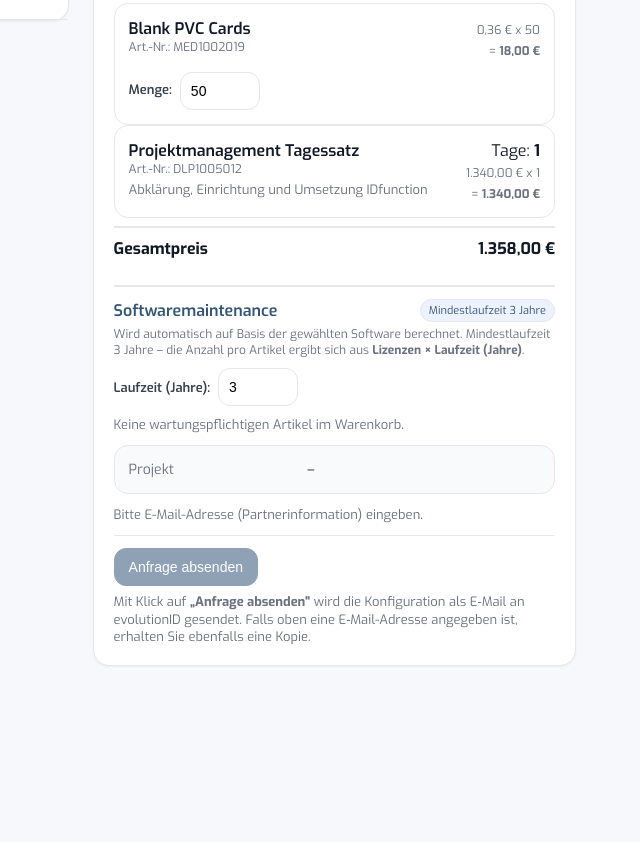
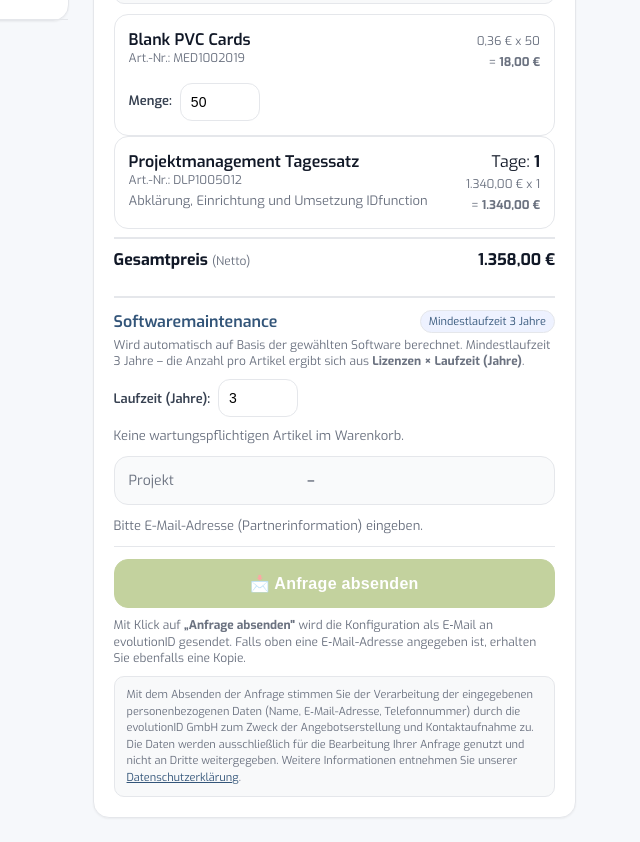
Before and after one commit to florian-schoen/idfmatrix, a plain HTML site: page index.html in a window 1280 px wide. Shown: the part 559-1401 px from the top of the page, without its empty margins (640-1280 px from the left). Before the commit the page ends 1249 px from the top, so only its background shows below. Drawn offline with Linux system fonts and the light colour scheme; no server answers.

Commit message:
Prominent CTA buttons, (Netto) label, DSGVO disclaimer
- btn-primary: green accent color, larger, shadow + hover effect
- Both send buttons: full-width, envelope icon
- cartTotal: add (Netto) label after Gesamtpreis
- Checkout footer: DSGVO consent notice with Datenschutzerklärung link

Co-Authored-By: Claude Sonnet 4.6 <noreply@anthropic.com>

```diff
--- a/css/main.css
+++ b/css/main.css
@@ -44,8 +44,10 @@ input[type="number"], input[type="text"], input[type="email"], input[type="tel"]
 .kv .v { width:58%; font-weight:600; }
 .btn { appearance:none; border:1px solid var(--border); background:#fff; padding:10px 14px; border-radius:12px; font-size:14px; cursor:pointer; }
 .btn:hover { background:#f9fafb; }
-.btn-primary { background: var(--brand-primary); border-color: var(--brand-primary); color:#fff; }
-.btn-primary[disabled] { opacity:.55; cursor:not-allowed; }
+.btn-primary { background: var(--brand-accent); border-color: var(--brand-accent); color:#fff; font-size:16px; font-weight:700; padding:14px 20px; border-radius:14px; box-shadow: 0 4px 14px rgba(124,156,42,.35); letter-spacing:.3px; transition: background .15s, box-shadow .15s, transform .1s; }
+.btn-primary:hover:not([disabled]) { background: #6a8623; box-shadow: 0 6px 20px rgba(124,156,42,.45); transform: translateY(-1px); }
+.btn-primary:active:not([disabled]) { transform: translateY(0); box-shadow: 0 2px 8px rgba(124,156,42,.3); }
+.btn-primary[disabled] { opacity:.45; cursor:not-allowed; box-shadow:none; }
 .badge { font-size: 11px; padding: 3px 8px; background:#eef2ff; color: var(--brand-primary); border-radius: 999px; border:1px solid var(--border); }
 details.info { border:1px solid var(--border); border-radius:12px; padding:10px 12px; }
 details.info > summary { cursor:pointer; font-weight:600; list-style:none; }
--- a/index.html
+++ b/index.html
@@ -296,7 +296,7 @@
     <aside id="cartCol">
       <div class="card sticky">
         <div class="card-body">
-          <button id="checkoutBtnTop" class="btn btn-primary" style="width:100%; margin-bottom:8px;" disabled>Anfrage absenden</button>
+          <button id="checkoutBtnTop" class="btn btn-primary" style="width:100%; margin-bottom:8px;" disabled>&#128233; Anfrage absenden</button>
           <div class="hint" style="font-size:12px; margin-bottom:16px;">Bitte alle Pflichtfelder ausfüllen und Anfrage absenden – das evolutionID Team meldet sich umgehend bei Ihnen.</div>
           <div style="display:flex; align-items:center; justify-content:space-between;">
             <div class="label" style="color: var(--brand-primary); font-size:18px;">Warenkorb</div>
@@ -349,9 +349,12 @@
 
           <!-- Checkout -->
           <div class="checkout">
-            <button id="checkoutBtn" class="btn btn-primary" disabled>Anfrage absenden</button>
-            <div class="muted" style="margin-top:6px;">
+            <button id="checkoutBtn" class="btn btn-primary" style="width:100%;" disabled>&#128233; Anfrage absenden</button>
+            <div class="muted" style="margin-top:8px; font-size:12px;">
               Mit Klick auf <b>„Anfrage absenden"</b> wird die Konfiguration als E‑Mail an evolutionID gesendet. Falls oben eine E‑Mail-Adresse angegeben ist, erhalten Sie ebenfalls eine Kopie.
+            </div>
+            <div style="margin-top:10px; padding:10px 12px; background:#f8f9fa; border:1px solid var(--border); border-radius:10px; font-size:11px; color:var(--muted); line-height:1.5;">
+              Mit dem Absenden der Anfrage stimmen Sie der Verarbeitung der eingegebenen personenbezogenen Daten (Name, E‑Mail-Adresse, Telefonnummer) durch die evolutionID GmbH zum Zweck der Angebotserstellung und Kontaktaufnahme zu. Die Daten werden ausschließlich für die Bearbeitung Ihrer Anfrage genutzt und nicht an Dritte weitergegeben. Weitere Informationen entnehmen Sie unserer <a href="https://www.evolutionid.com/datenschutz" target="_blank" style="color:var(--brand-primary);">Datenschutzerklärung</a>.
             </div>
           </div>
 
--- a/js/ui.js
+++ b/js/ui.js
@@ -124,7 +124,7 @@ function renderCart() {
   el.cartCount.textContent = items.length + " Positionen";
 
   const totalPrice = items.reduce((sum, it) => sum + (it.price != null ? it.price * it.qty : 0), 0);
-  if (el.cartTotal) el.cartTotal.innerHTML = '<div style="display:flex;justify-content:space-between;align-items:center;padding:10px 0;border-top:2px solid var(--border);margin-top:8px;"><b>Gesamtpreis</b><b>'+fmt(totalPrice)+'</b></div>';
+  if (el.cartTotal) el.cartTotal.innerHTML = '<div style="display:flex;justify-content:space-between;align-items:center;padding:10px 0;border-top:2px solid var(--border);margin-top:8px;"><b>Gesamtpreis <span style=\"color:var(--muted);font-weight:400;font-size:12px;\">(Netto)</span></b><b>'+fmt(totalPrice)+'</b></div>';
 
   // Kundendaten-Box
   const parts = [];
```
